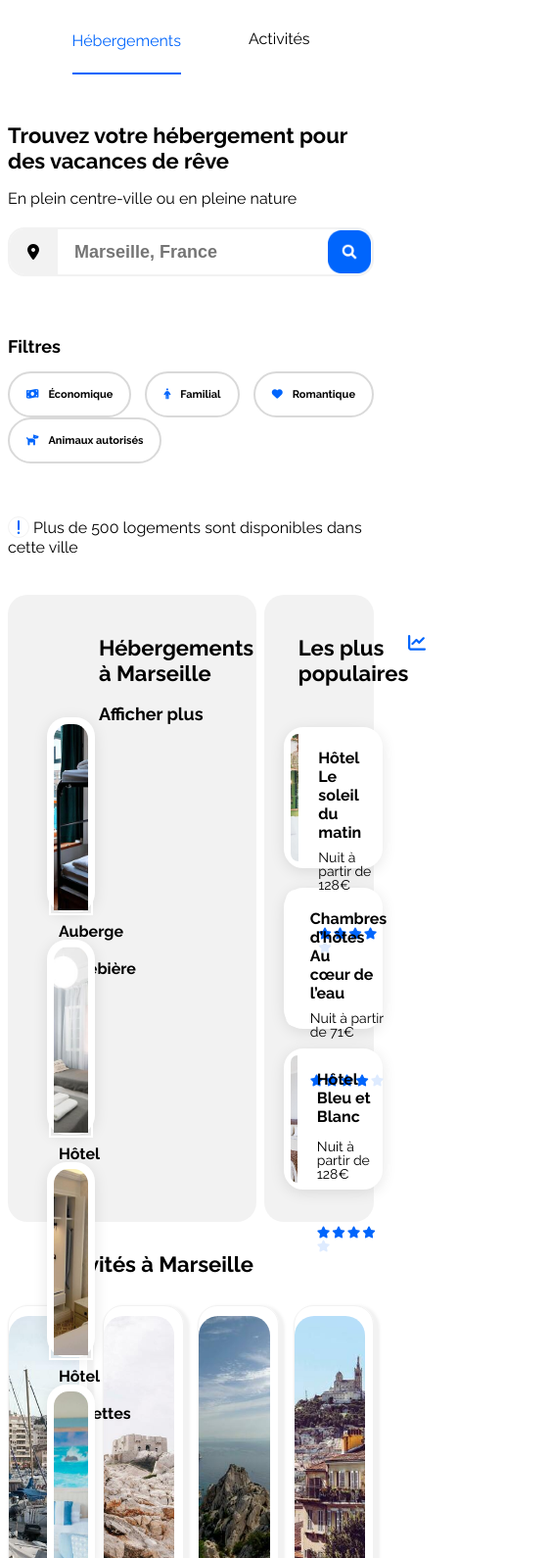
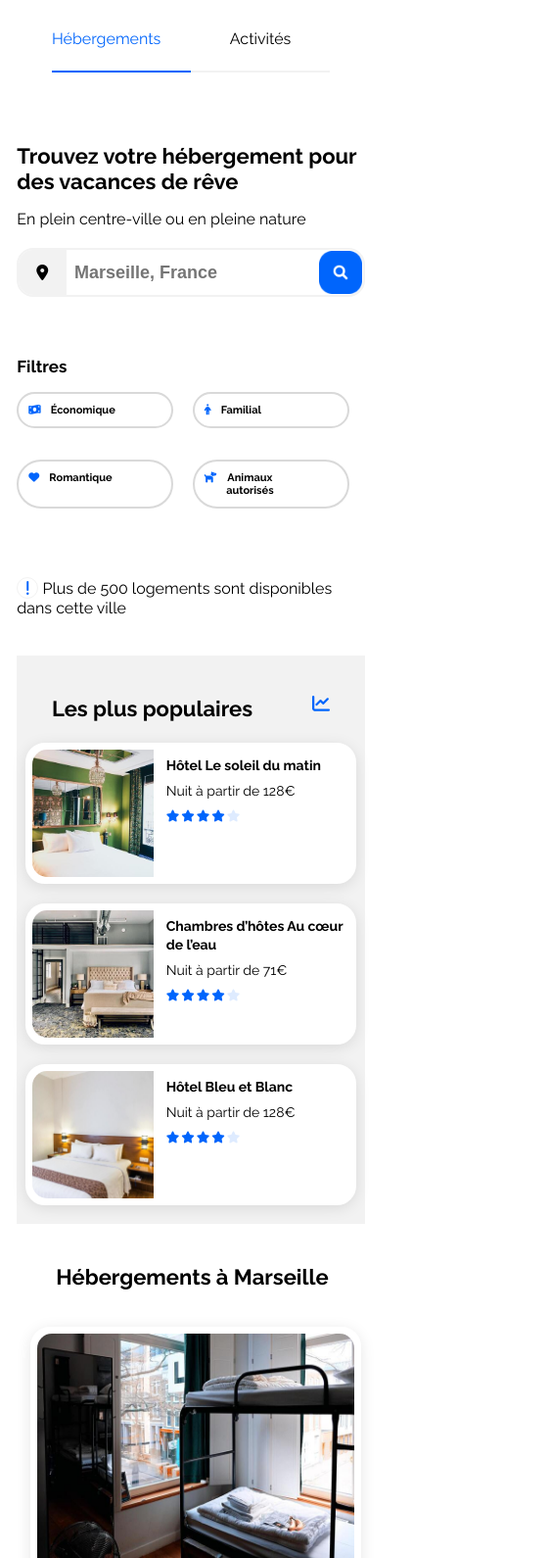
Before and after one commit to PoPaNnA/Openclassrooms-projet2, a plain HTML site: page index.html in a window 390 px wide. Shown: the part 81-1671 px from the top of the page at 98% size, 562 px wide, since content can reach past the window. Drawn offline with Linux system fonts and the light colour scheme.

Commit message:
Correction le projet

```diff
--- a/css/style.css
+++ b/css/style.css
@@ -21,12 +21,12 @@
     box-sizing: border-box;
 }
 .wrapper{
-    max-width: 90%;
+    width: 95%;
     margin: 0px auto;
+    max-width: 1400px;
+    height: 100%;
 }
 body{
-    max-width: 1400px;
-    height: 100%;
     font-family: Raleway;
     font-style: normal;
     font-size: 16px;
@@ -50,7 +50,7 @@ body{
 }
 .header_list{
     color: #000000;
-    width: 243px;
+    width: 20%;
     display: flex;
     justify-content: space-between;
     list-style-type: none;
@@ -64,11 +64,10 @@ body{
     padding-top: 46px;
 }
 .header_link{
-  text-decoration: none;
-  color: #000000;
-  margin-top: 46px;
-
-
+    text-decoration: none;
+    color: #000000;
+    border-top: 2px solid transparent;
+    padding-top: 46px;
 }
 .header_link:hover, .header_link1:hover{
     text-decoration: underline;
@@ -96,7 +95,7 @@ h1{
     margin-bottom: 20px;
 }
 .content {
-    max-width: 35%;
+    width: 35%;
     height: 50px;
     margin-bottom: 46px;
     border-radius: 17px;
@@ -137,14 +136,16 @@ nav{
     margin-bottom: 54px;
 }
 .menu {
-    width: 70%;
+
+    display: block;
+    padding: 0px;
+    width: 100%;
     display: flex;
-    justify-content: space-between;
+    justify-content:flex-start;
     list-style-type: none;
     color: #000000;
     font-weight: 700;
     font-size: 17px;
-    padding-left: 0px;
 }
 ul i{
     color: #0065FC;
@@ -160,7 +161,8 @@ ul i{
     border-radius: 25px 25px;
     padding: 15px 17px 15px 17px;
     text-align: center;
-
+    margin-left: 20px;
+    margin-right: 20px;
 }
 .sous_menu:hover{
     text-decoration: underline;
@@ -183,8 +185,11 @@ ul i{
 /*Section2 start*/
 
 .hébergement{
+    display: block;
+    position: relative;
     width: 68%;
-    max-height: 640px;
+    height: 640px;
+    max-height: 100%;
     background: #F2F2F2;
     border-radius: 20px;
 
@@ -205,31 +210,35 @@ ul i{
     text-decoration-color: #0065FC;
 }
 .boit1{
-        position: absolute;
-        width: 50%;
-        display: flex;
-        flex-wrap: wrap;
-        justify-content:stretch;
-
-}
+        position: relative;
+        display: block;
+        width: 95%;
+        height: auto;
+        display: grid;
+        grid-template-columns: 3fr 3fr 3fr;
+    }
 
 .first{
-    width: 25%;
+    width: 95%;
+
     height: 199px;
+    max-height: 100%;
     border-radius: 20px;
     border: 2px solid #FFFFFF;
     background: #FFFFFF;
     box-shadow: 0px 3px 15px rgba(0, 0, 0, 0.1);
     padding: 0px;
-
     cursor: pointer;
     transition: 1s;
-
+    margin: 20px 20px 20px 30px;
 }
 .first:hover{
     transform: scale(1.1);
 }
 .image1{
+    display: block;
+    height: 7rem;
+    max-width: 100%;
     width: 100%;
     height: 124px;
     object-fit: cover;
@@ -260,6 +269,7 @@ ul i{
     color: #0065FC;
     padding-right: 2px;
     font-size: 12px;
+
 }
 .starcouler i{
     color:#DEEBFF;
@@ -275,7 +285,8 @@ ul i{
 }
 
 .aside{
-
+    position: relative;
+    display: block;
     Width: 30%;
     height: 640px;
     background: #F2F2F2;
@@ -295,12 +306,14 @@ h3:hover{
     padding-top: 41px;
     display: flex;
     justify-content: space-around;
-
     margin-left: 37px;
 }
 .second{
-    width: 90%;
+    position:sticky;
+    display: block;
+    max-width: 95%;
     height: 144px;
+    max-height: 100%;
     border-radius: 20px;
     border: 2px solid #FFFFFF;
     background: #FFFFFF;
@@ -308,31 +321,47 @@ h3:hover{
     padding: 0px;
     cursor: pointer;
     transition: 1s;
-    margin: 20px 20px 20px 20px;
+    margin:auto;
+    margin-bottom: 20px;
     display: flex;
-    align-items:stretch;
+    align-items: stretch;
+
 }
 .second:hover{
     transform: scale(1.1);
 }
 .image2{
     width: 100%;
-    height: 140px;
+    max-width: 100%;
+    height: 100%;
     object-fit:cover;
     border: 2px solid #FFFFFF;
     padding: 3px;
     border-radius: 20px 0px 0px 20px;
+}
+.image_var{
+    max-width: 40% !important;
 
 }
-.image_var{
-    width: 40%;
+.image_or{
+    width: 100%;
+    max-width: 100%;
+    height:100%;
+    object-fit: cover;
+    border: 2px solid #FFFFFF;
+    padding: 3px;
+    border-radius: 20px 0px 0px 20px;
+    margin-right: 50px;
 }
 .soustext_un{
-
+    display: block;
+    position: relative;
     color: #000000;
     line-height: 1.0;
     margin-left: 15px;
     margin-top: 16px;
+    margin-right: 0px;
+
 }
 .premier_un{
     font-weight: 700;
@@ -347,10 +376,6 @@ h3:hover{
     margin-top: 9px;
     margin-bottom: 35px;
 }
-.douseme_deux{
-    margin-bottom: 45px ;
-}
-
 
 /*Section2 end*/
 
@@ -366,13 +391,19 @@ h4:hover{
     text-decoration-color: #0065FC;
 }
  .box_art{
-    width: 100%;
+    max-width: 100%;
     display: flex;
     justify-content:space-between;
     margin-bottom: 60px;
 
     }
 .frame{
+    max-width: 100%;
+    object-fit:cover;
+    height: 380px;
+    border-radius: 20px 20px 0px 0px;
+}
+.frame_or{
     width: 100%;
     object-fit:cover;
     height: 380px;
--- a/css/style_adapt.css
+++ b/css/style_adapt.css
@@ -4,188 +4,212 @@
     .wrapper{
         max-width: 100%;
     }
+    .content{
+        width: 50%;
+    }
+    .header_list{
+       width: 30%;
+    }
+    .menu{
+        display: flex;
+        justify-content: space-between;
+    }
+    .sous_menu{
+        margin-right: 0px;
+        padding: 10px 10px 10px 10px;
+        text-align: center;
+        margin-left: 10px;
 
-    .menu{
+        display: flex;
+    }
+    .section2{
+        width: 100%;
+        display: flex;
+        flex-direction: column;
+    }
+    .hébergement{
+        width: 100%;
+        margin-bottom: 53px;
+
+    }
+    .stroka{
         width: 90%;
+        display: flex;
+        justify-content: space-between;
     }
 
-    h2{
-        padding-top: 42px;
-        padding-left: 53px;
+   .aside{
+    width: 100%;
+    max-height: 278px;
    }
-
-
-    .plus{
-       padding-left: 53px;
-    }
-    .article2{
-        width: 100%;
-        height: 278px;
-    }
-    .box{
-        padding-left: 40px;
-        padding-right: 40px;
+   .plus_populaires{
     display: flex;
     justify-content: space-around;
    }
-    .box img{
-        max-width: 100%;
-        height: 144px;
-        object-fit: inherit;
+   .second{
+    width: 28%;
+    margin:auto;
    }
-    .stroka{
-        padding-bottom: 0px;
-        padding-left: 20px;
-        width: 90%;
-        display: flex;
-        justify-content:space-between;
-    }
-    .box2{
-        width: 100%;
-    }
-    .frame {
+   .image_frame{
     height: 267px;
    }
-    .image1{
+   .frame{
     width: 100%;
-        height: 211px;
+    height: 200px;
    }
-    figure{
+   .frame_or{
+    max-width: 100%;
+    height: 200px;
+   }
+   .soustext_un{
+    margin: 8px 8px 8px;
+
+   }
+   .premier_un{
     font-size: 14px;
-        padding-top: 10px;
    }
-    footer{
-        width: 100%;
+   .douseme_un{
+    margin-bottom: 10px;
+   }
+   .sous_frame{
+    margin: 10px 10px;
    }
 }
 
-@media all and (min-width: 375px) and (max-width: 768px){
-
-    .shell{
+@media screen and (max-width: 768px){
+    .wrapper{
         max-width: 100%;
-        margin: 0px auto;
-        height: auto;
     }
     header{
+
+        flex-direction: column;
+        align-items: center;
+    }
+
+    .header_list{
+        display: inline-block;
+        position: relative;
         display: flex;
-        flex-direction: column;
+        align-items: center;
+        width: 80%;
+     }
+
+    .header_link1{
+        border-top: none;
+        border-bottom: 2px solid #0065FC;
+        width: 50%;
+        padding-bottom: 23px;
         text-align: center;
+        padding-right: 60px;
     }
-    .header_list{
-        padding-left: 0px;
-        display: flex;
-        justify-content: space-between;
-        margin-bottom: 31px;
-    }
-    .header_link1{
-        padding-right: 0px;
-        color: #0065FC;
-        border-bottom: 2px solid #0065FC;
+    .header_link{
+        text-align: center;
+        position: relative;
+        border-top: none;
+        border-bottom: 2px solid #F2F2F2;
+        width: 50%;
         padding-bottom: 23px;
     }
     .content{
-        max-width: 100%;
+        width: 100%;
     }
     .d1{
         display: none;
     }
     .d2{
         display: contents;
+    }
+    .menu{
+
+        display: flex;
+        flex-wrap: wrap;
+    }
+        .sous_menu{
+            font-size: 11px;
+            line-height: 13px;
+        margin: 16px 16px 16px 0px;
+        padding: 10px 100px 10px 10px;
+        width: 45%;
+        text-align: center;
+     }
+    .filtres{
+         width: 100%;
+    }
+    .section2{
+        display: flex;
+        flex-direction: column-reverse;
+        margin-bottom: 1700px;
+    }
+    .aside{
+        background-size: cover;
+       border-radius: 0px;
+        max-height: 580px;
+    }
+    .stroka{
+      width: 80%;
+      display: flex;
+      justify-content:space-between;
+      margin: auto;
 
     }
-   .menu{
-        padding-left: 0px;
-        width: 100%;
-        display: flex;
-        flex-wrap: wrap;
-        font-size: 11px;
-    }
-    .filtres{
-        font-size: 18px;
-        font-weight: bold;
-        padding-right: 500px;
-        margin-bottom: 15px;
-    }
-    .bill-wave{
-      width: 45%;
-      padding-right: 14px;
-      margin-bottom: 17px;
-    }
-    .person{
-        width: 45%;
-        margin-bottom: 17px;
-    }
-    .heart{
-        width: 45%;
-    }
-    .dog{
-        width: 45%;
-        background:none;
-    }
-    .article1{
-        order: 2;
-        border:none;
-        background: none;
-        height: auto;
-      }
-    .conteneur{
-        display: flex;
-        flex-direction: column;
-        flex-wrap: nowrap;
-        object-fit:inherit;
-        }
-    .conteneur img{
-        width: 100%;
-        height: auto;
-        border: none;
-        box-shadow: none;
-    }
-    .article2{
-        order: 1;
-        height: auto;
-    }
-    h4{
-        padding-left: 10px;
-    }
-    .stroka{
-        width: 90%;
-        margin-left: 15px;
-    }
-    .box{
-        display: flex;
-        flex-direction: column;
-        padding-left: 0px;
-        padding-right: 0px;
-    }
-    .box img{
-        width: 100%;
-        height:auto;
-        border: none;
-        box-shadow: none;
-    }
-    .box2{
-        height: auto;
+    .plus_populaires{
         display: flex;
         flex-direction: column;
         align-items: center;
     }
-        h4{
-        margin-left: 30px;
+    .second{
+        width: 100%;
+        margin-bottom: 20px;
     }
-    .frame{
-        width: 90%;
-        margin-bottom: 24px;
+    .image_var{
+        width: 100%;
+    }
+
+    .hébergement{
+        background: none;
+
+    }
+    .boit1{
+        width: 100%;
+        display: flex;
+        flex-direction: column;
+        align-items: center;
+    }
+    .first{
+        width: 95%;
+        height: 320px;
     }
     .image1{
-        width: 100%;
-        height: 200px;
+     object-fit: inherit;
+     height: 250px;
+     }
+     .plus{
+        display: none;
+     }
+     .box_art{
+        display: flex;
+        flex-direction: column;
+        align-items: center;
+        margin-bottom: 100px;
+     }
+     .image_frame{
+        width: 95%;
+        margin-bottom: 35px;
+
+     }
+     .sous_frame{
+        float: left;
+        margin-left: 20px;
      }
      footer{
-        width: 100%;
-        height: auto;
         display: flex;
         flex-direction: column;
-        border: none;
+        height: 450px;
         padding-left: 40px;
+        background-size: cover;
+
      }
+
+
+
 }
--- a/index.html
+++ b/index.html
@@ -127,7 +127,8 @@
         <figure class="first">
             <a href="#">
                 <img class="image1" src="./img/svg/hebergements/4_small/febrian-zakaria-M6S1WvfW68A-unsplash.jpg" alt="Hôtel Chez Amina"></a>
-                    <figcaption class="soustext">
+
+                <figcaption class="soustext">
                         <p class="premier">Hôtel Chez Amina</p>
                         <p class="douseme">Nuit à partir de 96€</p>
                         <div class="stars">
@@ -146,13 +147,13 @@
         <div class="right"><img src="./img/svg/Section/Offers/Vector.png" alt="Vectot"></div>
     </div>
 
-
+    <div class=" plus_populaires">
         <figure class="second">
             <div class="image_var">
             <a href="#"><img class="image2" src="./img/svg/hebergements/4_small/emile-guillemot-Bj_rcSC5XfE-unsplash.jpg" alt="Hôtel Le soleil du matin"></a>
             </div>
              <figcaption class="soustext_un">
-                    <p class="premier_un">Hôtel Le soleil du<br> matin</p>
+                    <p class="premier_un">Hôtel Le soleil du matin</p>
                     <p class="douseme_un">Nuit à partir de 128€</p>
                         <div class="stars">
                             <i class="fa-solid fa-star"></i><i class="fa-solid fa-star"></i><i class="fa-solid fa-star"></i><i class="fa-solid fa-star"></i><span class="starcouler"><i class="fa-solid fa-star"></i></span>
@@ -165,7 +166,7 @@
             <a href="#"><img class="image2" src="./img/svg/hebergements/4_small/aw-creative-VGs8z60yT2c-unsplash.jpg" alt="Chambres d’hôtes Au cœur de l’eau"></a>
         </div>
              <figcaption class="soustext_un">
-                    <p class="premier_un">Chambres d’hôtes Au<br> cœur de l’eau</p>
+                    <p class="premier_un">Chambres d’hôtes Au cœur de l’eau</p>
                     <p class="douseme_un">Nuit à partir de 71€</p>
                         <div class="stars">
                             <i class="fa-solid fa-star"></i><i class="fa-solid fa-star"></i><i class="fa-solid fa-star"></i><i class="fa-solid fa-star"></i><span class="starcouler"><i class="fa-solid fa-star"></i></span>
@@ -175,17 +176,18 @@
 
         <figure class="second">
             <div class="image_var">
-            <a href="#"><img class="image2" src="./img/svg/hebergements/4_small/febrian-zakaria-sjvU0THccQA-unsplash.jpg" alt="Hôtel Bleu et Blanc"></a>
+            <a href="#"><img class="image_or" src="./img/svg/hebergements/4_small/febrian-zakaria-sjvU0THccQA-unsplash.jpg" alt="Hôtel Bleu et Blanc"></a>
         </div>
              <figcaption class="soustext_un">
                     <p class="premier_un">Hôtel Bleu et Blanc</p>
-                    <p class="douseme_deux">Nuit à partir de 128€</p>
+                    <p class="douseme_un">Nuit à partir de 128€</p>
                         <div class="stars">
                             <i class="fa-solid fa-star"></i><i class="fa-solid fa-star"></i><i class="fa-solid fa-star"></i><i class="fa-solid fa-star"></i><span class="starcouler"><i class="fa-solid fa-star"></i></span>
                         </div>
             </figcaption>
         </figure>
     </div>
+</div>
 </section>
 
 <section id="activité">
@@ -198,7 +200,7 @@
                 </figure>
 
                 <figure class="image_frame">
-                    <a href="#"><img class="frame" src="./img/svg/activites/4_small/paul-hermann-QFTrLdQIRhI-unsplash.jpg" alt="Fort de Pomègues"></a>
+                    <a href="#"><img class="frame_or" src="./img/svg/activites/4_small/paul-hermann-QFTrLdQIRhI-unsplash.jpg" alt="Fort de Pomègues"></a>
                     <figcaption class="sous_frame">Fort de Pomègues</figcaption>
                 </figure>
 
```
Lines whose indentation alone changed are shown as unchanged.
